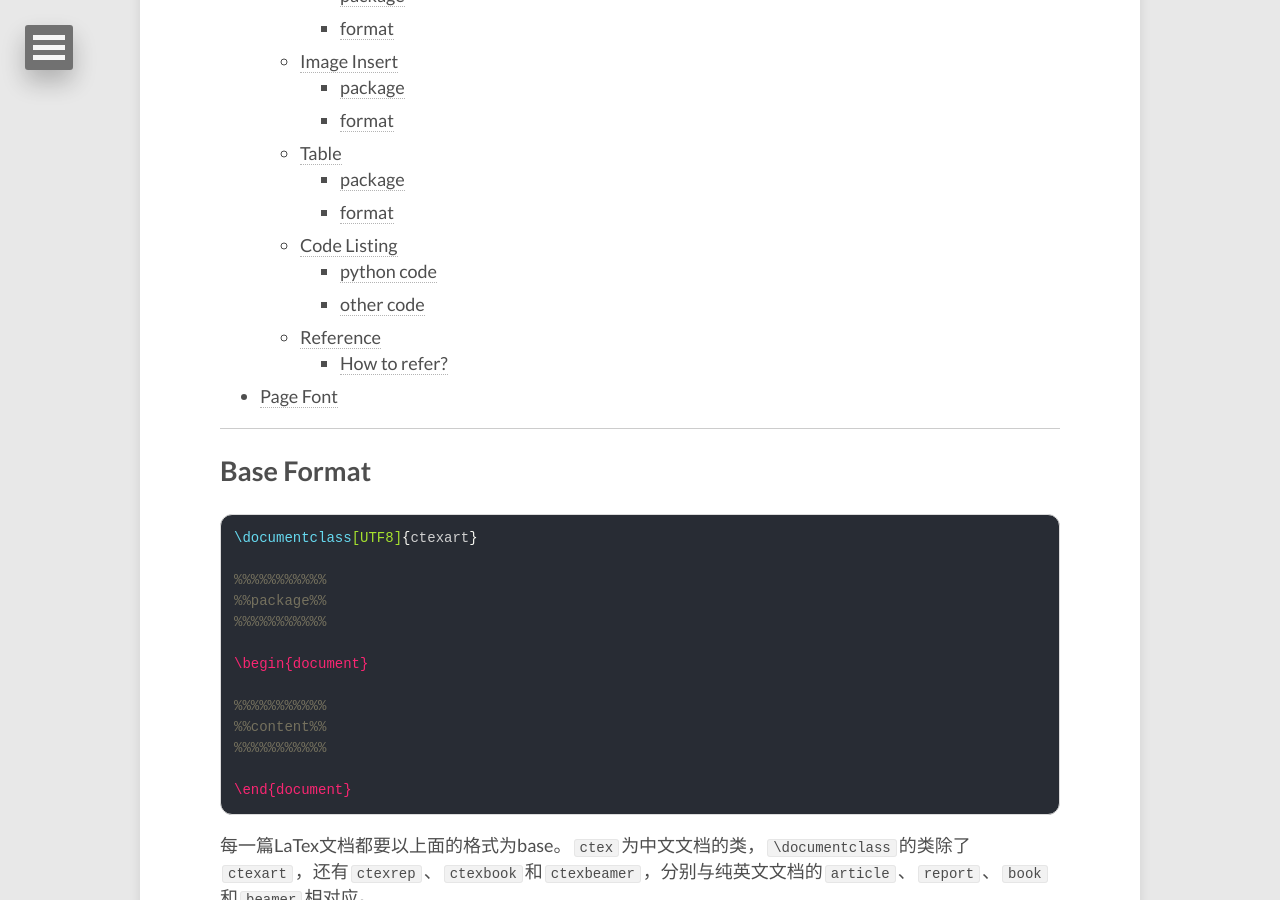
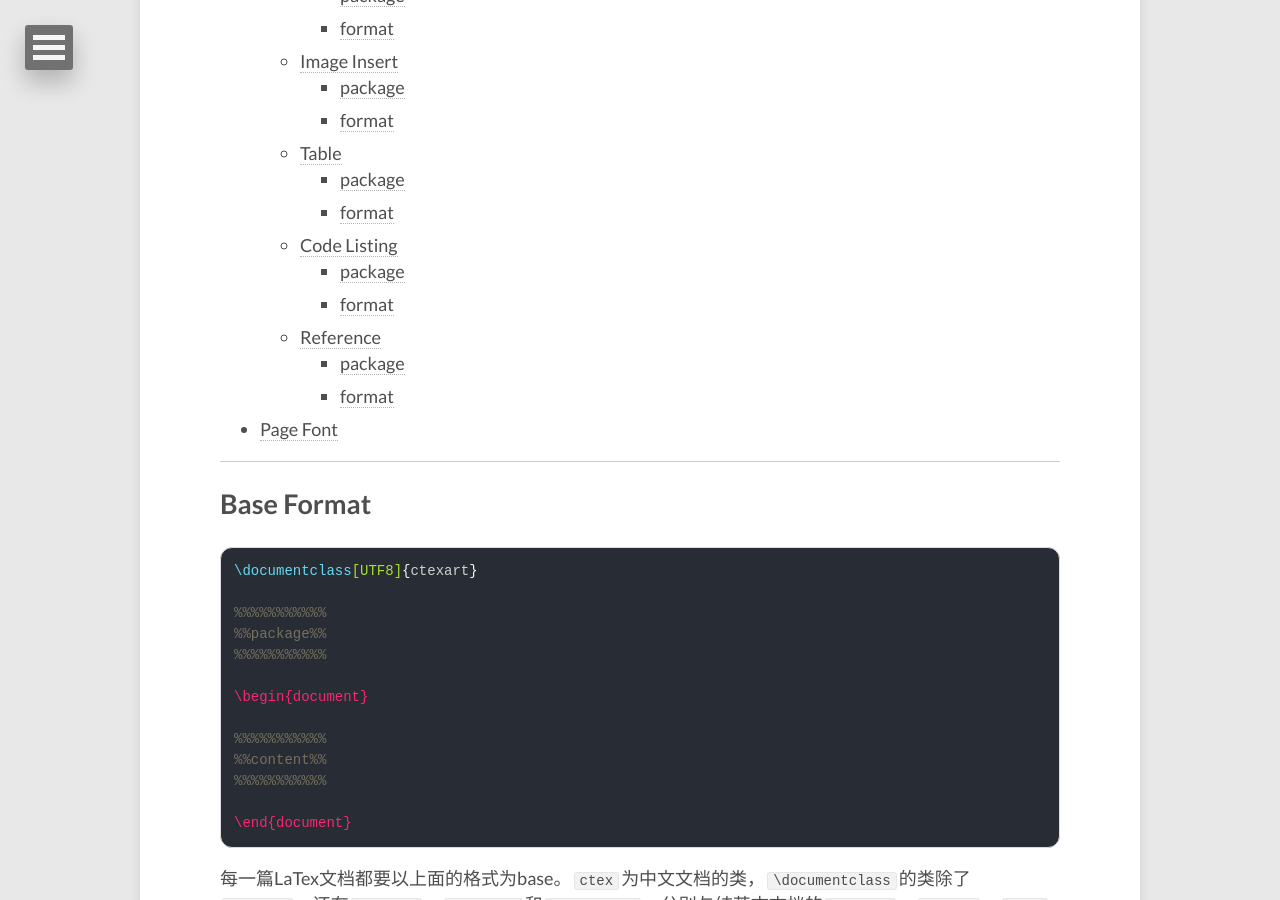
Before and after one commit to lucameng/lucameng.github.io, a Jekyll site: the page built from _posts/2022-05-10-LaTex-template.md, in a window 1280 px wide and 900 px high, scrolled down 674 px. Built offline with Jekyll 4.4.1, drawn with Linux system fonts in a browser that asks for light colours.

Commit message:
updatepost: LaTex Template

````diff
--- a/_posts/2022-05-10-LaTex-template.md
+++ b/_posts/2022-05-10-LaTex-template.md
@@ -22,10 +22,11 @@ image:
     - [package](#package-2)
     - [format](#format-2)
   - [Code Listing](#code-listing)
-    - [python code](#python-code)
-    - [other code](#other-code)
+    - [package](#package-3)
+    - [format](#format-3)
   - [Reference](#reference)
-    - [How to refer?](#how-to-refer)
+    - [package](#package-4)
+    - [format](#format-4)
 - [Page Font](#page-font)
 
 
@@ -310,9 +311,8 @@ ___
 
 ### Code Listing
 
-#### python code
 
-- package
+#### package
 
 ```tex
 \usepackage{caption}
@@ -349,7 +349,7 @@ ___
 	</p>
 </figure>
 
-- format
+#### format
 
 ```tex
 \begin{lstlisting}[caption = your caption]
@@ -359,7 +359,7 @@ ___
 \end{lstlisting}
 ```
 
-#### other code
+- other code
 
 修改`\lstset`中的`languege`。
 
@@ -377,9 +377,11 @@ ___
 
 ### Reference
 
+#### package
+
 参考文献部分包含在`content`中，不需要额外引入宏包。
 
-- format
+#### format
 
 ```tex
 \newpage    %新的一页
@@ -399,7 +401,7 @@ ___
 	</p>
 </figure>
 
-#### How to refer?
+- How to refer?
 
 正文中的引用标注：
 
````
